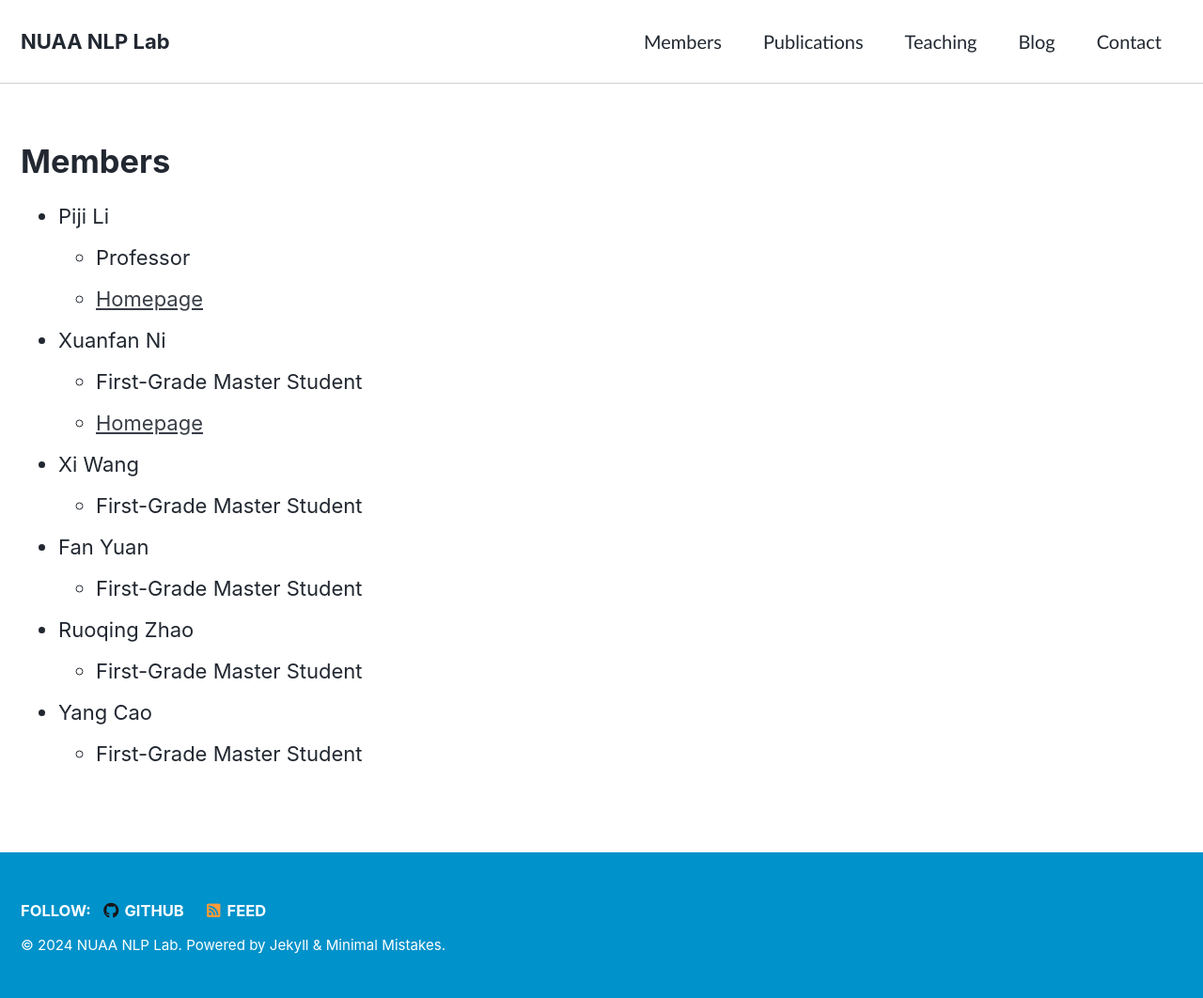
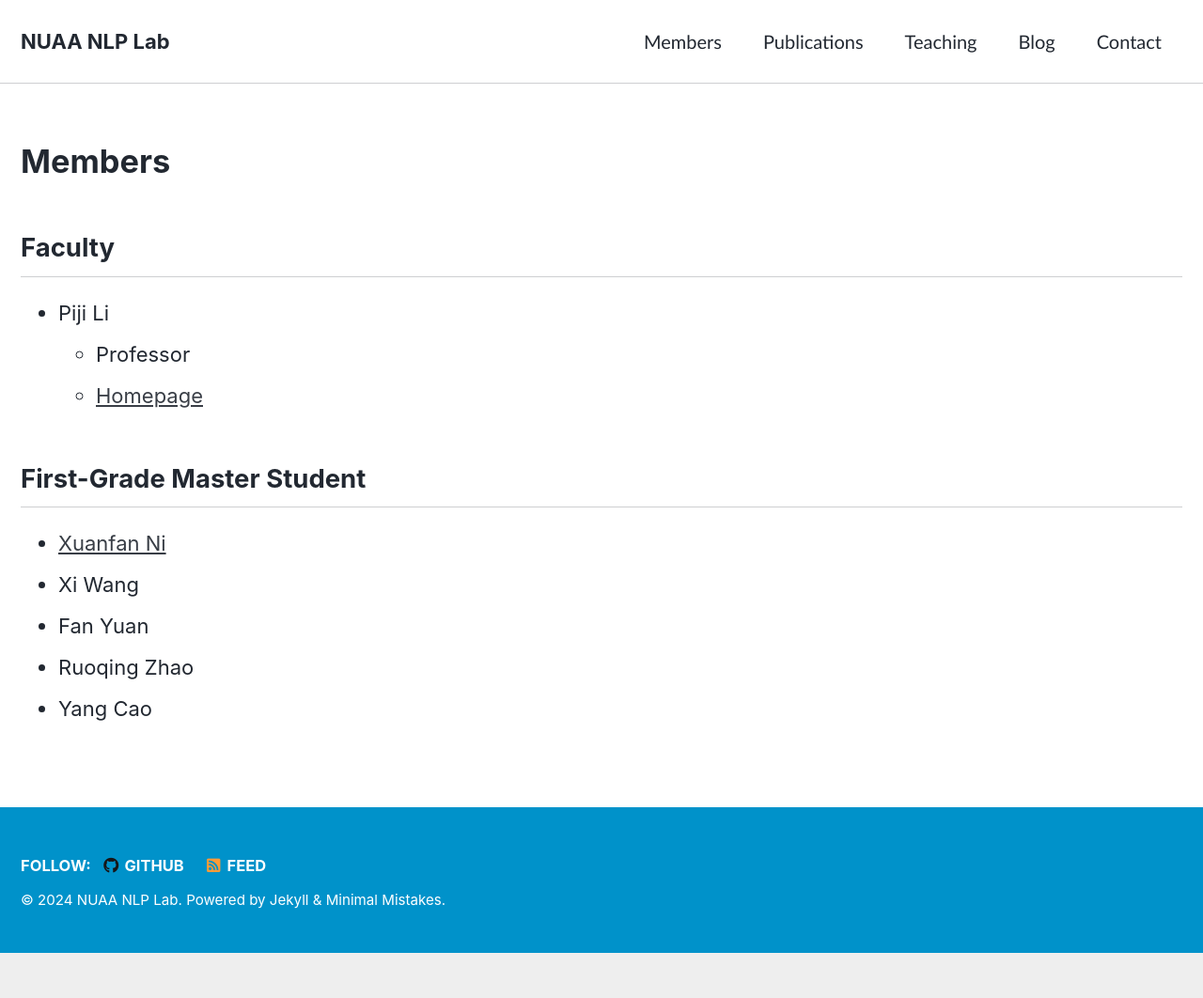
Before and after one commit to nuaa-nlp/nuaa-nlp.github.io, a Jekyll site: the page built from _docs/03-Members.md, in a window 1280 px wide. Shown: the whole page at 94% size. Built offline with Jekyll 4.4.1, drawn with Linux system fonts in a browser that asks for light colours; cached includes are drawn as plain includes; comment, search, counter and statistics services are not loaded; a style sheet for code colours, icons or effects is not loaded; after the commit the page ends 1014 px from its top, so only the background shows below that.

Commit message:
update members info

```diff
--- a/_docs/03-Members.md
+++ b/_docs/03-Members.md
@@ -8,17 +8,16 @@ hidden: true
 
 <br>
 # Members
+## Faculty
+
 - Piji Li
   - Professor
   - [Homepage](http://lipiji.com/)
-- Xuanfan Ni
-  - First-Grade Master Student
-  - [Homepage](https://patrick-ni.github.io/)
+
+## First-Grade Master Student
+
+- [Xuanfan Ni](https://patrick-ni.github.io/)
 - Xi Wang
-  - First-Grade Master Student
 - Fan Yuan
-  - First-Grade Master Student
 - Ruoqing Zhao
-  - First-Grade Master Student
 - Yang Cao
-  - First-Grade Master Student
```
